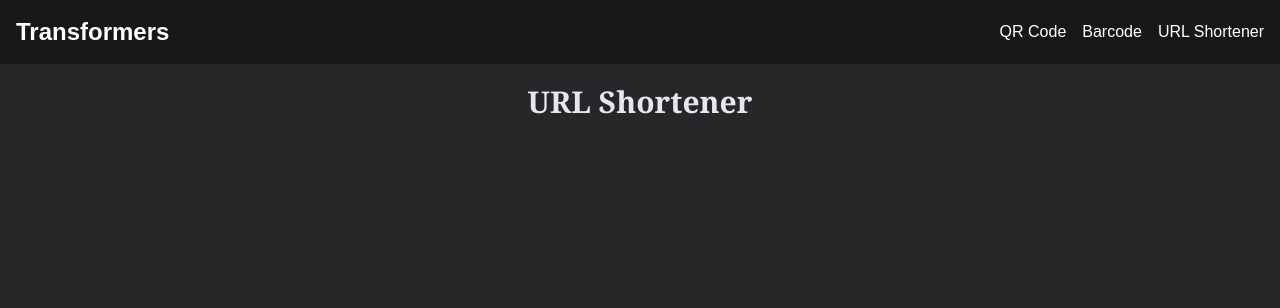
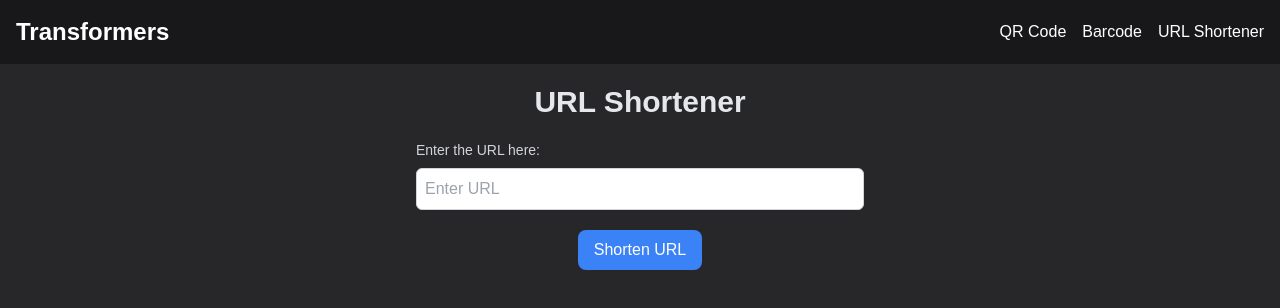
Before and after one commit to sojith29034/toolkit, a Next.js app: page /url-shortener in a window 1280 px wide. Shown: the top 308 px of the page. Built offline with nearby package versions, Linux system fonts and the light colour scheme.

Commit message:
url shortener

```diff
--- a/src/app/url-shortener/page.js
+++ b/src/app/url-shortener/page.js
@@ -1,10 +1,98 @@
+'use client';
 import '../globals.css';
+import { useRef, useState } from 'react';
 
-export default function Shortener() {
-    return (
-      <div className="flex flex-col items-center">
-        <h1 className="text-center text-gray-200 font-serif text-3xl font-bold my-5">URL Shortener</h1>
-        {/* Your QR Code logic here */}
+export default function UrlShortener() {
+  const inputRef = useRef();
+  const [shortUrl, setShortUrl] = useState(null);
+  const [loading, setLoading] = useState(false);
+
+  const handleShorten = async () => {
+    const longUrl = inputRef.current.value;
+
+    if (!longUrl) {
+      alert('Please enter a URL.');
+      return;
+    }
+
+    setLoading(true);
+
+    try {
+      const response = await fetch('http://localhost:3002/shorten', {
+        method: 'POST',
+        headers: {
+          'Content-Type': 'application/json',
+        },
+        body: JSON.stringify({ url: longUrl }),
+      });
+
+      if (!response.ok) {
+        throw new Error('Failed to shorten URL');
+      }
+
+      const data = await response.json();
+      setShortUrl(data.shortUrl);
+    } catch (error) {
+      console.error('Error:', error);
+      alert('An error occurred while shortening the URL.');
+    } finally {
+      setLoading(false);
+    }
+  };
+
+  const handleCopy = () => {
+    if (shortUrl) {
+      navigator.clipboard.writeText(shortUrl)
+        .then(() => alert('Short URL copied to clipboard!'))
+        .catch((error) => console.error('Error copying to clipboard:', error));
+    }
+  };
+
+  return (
+    <div className="flex flex-col items-center justify-center p-5">
+      <h1 className="text-3xl font-bold text-gray-200 mb-5">URL Shortener</h1>
+      <div className="w-full max-w-md">
+        <label htmlFor="url" className="block text-sm font-medium text-gray-300 mb-2">
+          Enter the URL here:
+        </label>
+        <input
+          type="text"
+          name="url"
+          id="url"
+          ref={inputRef}
+          placeholder="Enter URL"
+          className="w-full p-2 border outline-none text-zinc-900 border-gray-300 rounded-md shadow-sm focus:ring-slate-500 focus:border-slate-500"
+        />
       </div>
-    );
-  }
+      <button
+        onClick={handleShorten}
+        disabled={loading}
+        className={`mt-5 px-4 py-2 rounded-lg transition duration-200 ${
+          loading ? 'bg-gray-500' : 'bg-blue-500 hover:bg-blue-600 text-white'
+        }`}
+      >
+        {loading ? 'Shortening...' : 'Shorten URL'}
+      </button>
+
+      {shortUrl && (
+        <div className="mt-5 flex flex-col items-center">
+          <span className="text-lg text-gray-300">Shortened URL:</span>
+          <a
+            href={shortUrl}
+            target="_blank"
+            rel="noopener noreferrer"
+            className="mt-2 text-blue-400 underline"
+          >
+            {shortUrl}
+          </a>
+          <button
+            onClick={handleCopy}
+            className="mt-3 px-4 py-2 bg-gray-500 text-white rounded-lg hover:bg-gray-600 transition duration-200"
+          >
+            Copy to Clipboard
+          </button>
+        </div>
+      )}
+    </div>
+  );
+}
```
